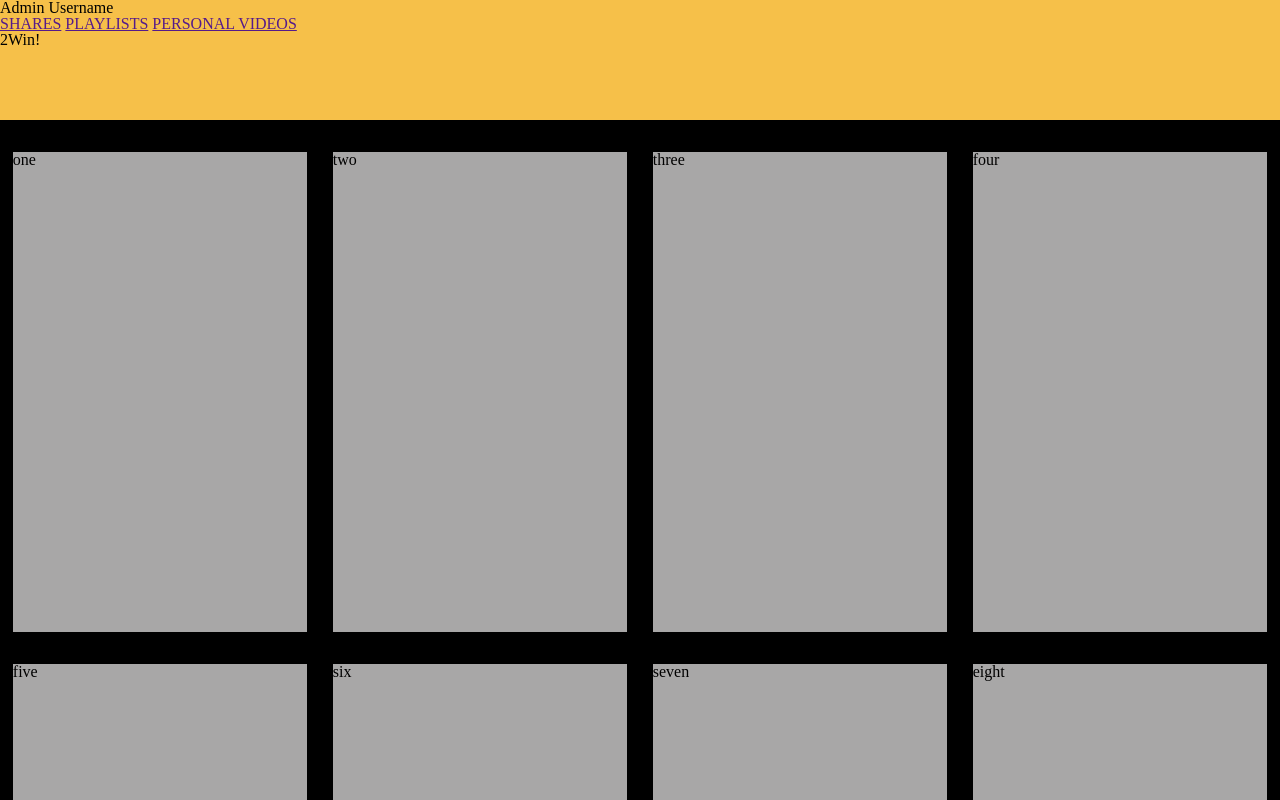
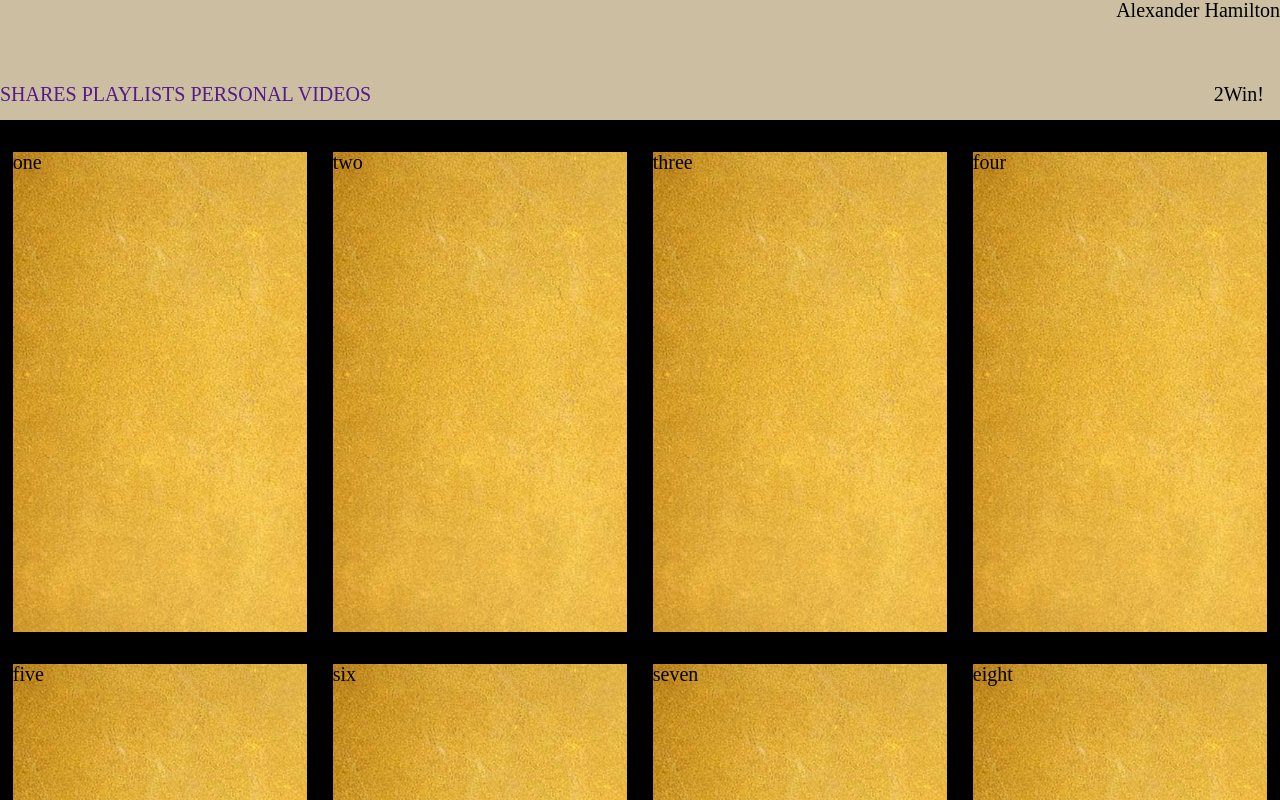
Before and after one commit to hannahbare/hb-comp-challenge-2, a plain HTML site: page index.html in a window 1280 px wide. Shown: the top 800 px of the page. Drawn offline with Linux system fonts and the light colour scheme.

Commit message:
Situate header in correct placements

```diff
--- a/index.html
+++ b/index.html
@@ -7,12 +7,14 @@
 <body>
   <header>
     <div id="header__top">
-      <p>Admin Username</p>
+      <p>Alexander Hamilton</p>
     </div>
-    <div id="header__bottom">
+    <div id="header__bottom-left">
       <a href="">SHARES</a>
       <a href="">PLAYLISTS</a>
       <a href="">PERSONAL VIDEOS</a>
+    </div>
+    <div id="header__bottom-right">
       <h1>2Win!</h1>
     </div>
   </header>
--- a/main.css
+++ b/main.css
@@ -1,22 +1,42 @@
 @import 'reset.css';
 
 body {
-  background-color: black;
-  font-size: 16px;
+background-color: black;
+  font-size: 20px;
   height: 100vh;
 }
 
 header {
   position: relative;
   height: 15%;
-  background-color: #f6c049;
+  background-color: #ccbea0;
+  /*#f6c049;*/
+    /*background-color: #a8a7a7;*/
 }
 
-.header__top {
+#header__top {
+  float: right;
+}
+
+#header__bottom-left {
   position: absolute;
-  top: 0;
+  bottom: 1rem;
+}
+
+a {
+  text-decoration: none;
+}
+
+#header__bottom-right {
+  position: absolute;
+  bottom: 1rem;
+  right: 1rem;
+}
+
+h1 {
+  display: inline-block;
+  position: asbolute;
   right: 0;
-  float: right;
 }
 
 section {
@@ -35,7 +55,8 @@ section {
 article {
   margin: auto;
   margin-top: 2rem;
-  background-color: #a8a7a7;
+    background-image: url('images/background.png');
+  background-size: cover;
   height: 30rem;
   width: 23%;
 
```
